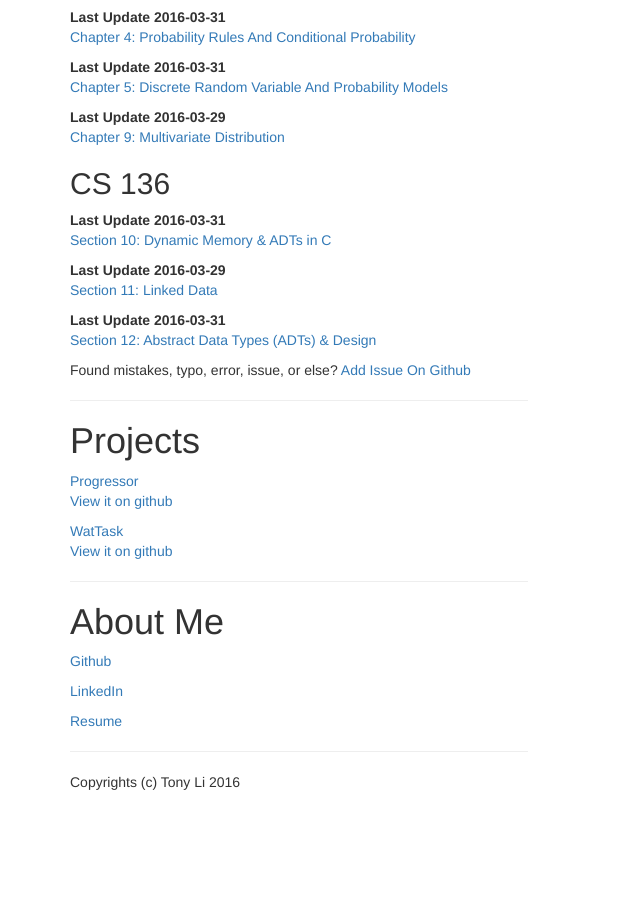
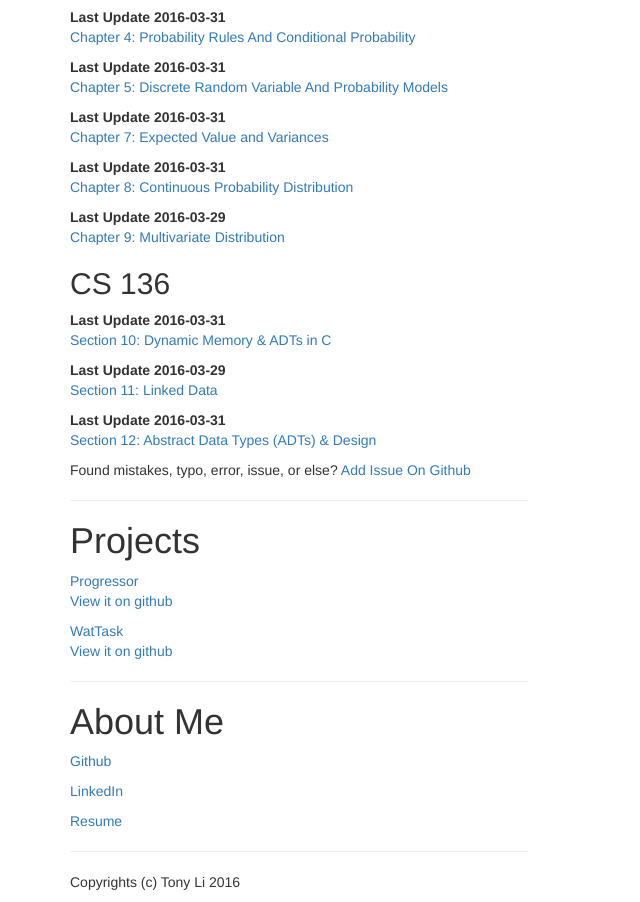
Before and after one commit to mysterytony/mysterytony.github.io, a plain HTML site: page index.html in a window 1280 px wide. Shown: the part 974-1876 px from the top of the page, without its empty margins (0-640 px from the left). Before the commit the page ends 1776 px from the top, so only its background shows below. Drawn offline with nearby package versions, Linux system fonts and the light colour scheme; files that its build step writes are made by us from their sources.

Commit message:
stat update

```diff
--- a/index.html
+++ b/index.html
@@ -93,6 +93,17 @@
       </p>
 
       <p>
+        <strong>Last Update 2016-03-31</strong><br>
+        <a href="http://mysterytony.github.io/notes/stat230/chapter7.pdf">Chapter 7: Expected Value and Variances</a>
+      </p>
+
+      <p>
+        <strong>Last Update 2016-03-31</strong><br>
+        <a href="http://mysterytony.github.io/notes/stat230/chapter8.pdf">Chapter 8: Continuous Probability Distribution</a>
+      </p>
+
+
+      <p>
         <strong>Last Update 2016-03-29</strong><br>
         <a href="http://mysterytony.github.io/notes/stat230/chapter9.html">Chapter 9: Multivariate Distribution</a>
       </p>
```
Also changed, not shown: 2 other files.
